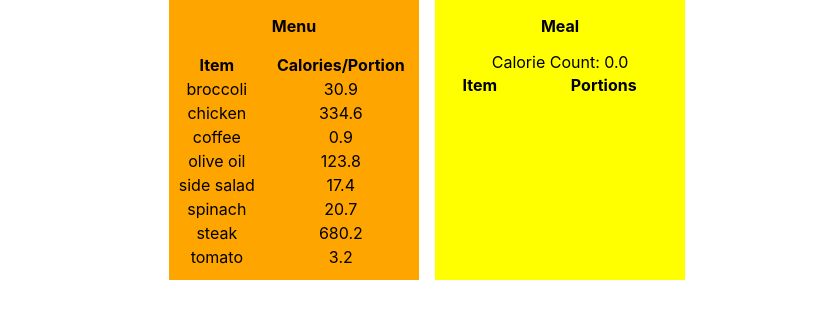
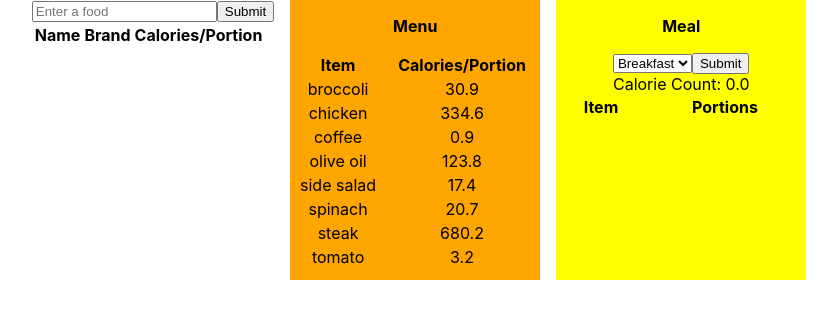
Before and after one commit to kchens/noom, a React (Create React App) app: page / in a window 1280 px wide. Shown: the top 318 px of the page, without its empty margins (221-1058 px from the left). Built offline with nearby package versions, Linux system fonts and the light colour scheme.

Commit message:
Working with Matija

```diff
--- a/src/App.jsx
+++ b/src/App.jsx
@@ -2,8 +2,16 @@ import React from 'react';
 import './App.css';
 import Menu from './components/Menu'
 import Meal from './components/Meal'
+import SearchInput from './components/SearchInput'
 import menuItems from './menuItems.json'
 import { roundToSingleDecimal, calcCaloriesPerPortion } from './utils'
+
+/**
+ * 1. Users can have multiple meals. Tag it as "Breakfast", "lunch"..
+   2. Everytime we add an item, we tag "Breakfast", "lunch"
+  => (a) If user tags a meal as "lunch", then they cannot tag a "breakfast". They can tag "dinner"
+
+ */
 
 class App extends React.Component {
   constructor(props) {
@@ -11,7 +19,13 @@ class App extends React.Component {
     this.state = {
       meal: {
         totalCalories: 0,
-        items: []
+        items: [],
+        type: '',
+      },
+      meals: {
+        'breakfast': [],
+        'lunch': [],
+        'dinner': [],
       },
       menuItems: [],
     }
@@ -22,6 +36,13 @@ class App extends React.Component {
     this.setState({ menuItems })
   }
 
+  addItemToMenu = (item) => {
+    const { menuItems } = this.state
+    const newMenuItems = menuItems.slice()
+    newMenuItems.push(item)
+    this.setState({ menuItems: newMenuItems })
+  }
+
   addItemToMeal = (newItem) => {
     const { meal } = this.state
     const newMeal = Object.assign({}, meal)
@@ -30,6 +51,18 @@ class App extends React.Component {
     newMeal.items = this.incrementPortionForNewitem(newMeal.items, newItem)
 
     this.setState({ meal: newMeal })
+  }
+
+  updateMeals = (type) => {
+    const { meal, meals } = this.state
+    const newMeals = Object.assign({}, meals)
+
+    const newMeal = Object.assign({}, meal)
+    newMeal.type = type
+    newMeals[type].push(newMeal)
+
+    // TODO: we might want to change meal as well, depending on UI
+    this.setState({ meals: newMeals })
   }
 
   incrementPortionForNewitem = (items, newItem) => {
@@ -48,12 +81,13 @@ class App extends React.Component {
   }
 
   render() {
-    const { meal, menuItems} = this.state
+    const { meal, menuItems, meals } = this.state
 
     return (
       <div className="App">
+        <SearchInput addItemToMenu={this.addItemToMenu} />
         <Menu menuItems={menuItems} addItemToMeal={this.addItemToMeal} />
-        <Meal meal={meal} />
+        <Meal meal={meal} meals={meals} updateMeals={this.updateMeals}/>
       </div>
     )
   }
--- a/src/components/Meal/index.jsx
+++ b/src/components/Meal/index.jsx
@@ -3,12 +3,53 @@ import PropTypes from 'prop-types'
 import { mealTitle, getMealCaption, portionsHeader, itemHeader } from '../../constants'
 import './index.css'
 
-const Meal = ({ meal }) => {
+class Meal extends React.Component {
+  constructor(props) {
+    super(props)
+    this.state = {
+      type: '',
+    }
+  }
+
+  updateMealType = (e) => {
+    this.setState({ type: e.target.value })
+  }
+
+  updateMeals = (e) => {
+    const { type } = this.state
+    const { updateMeals } = this.props
+    e.preventDefault()
+
+    updateMeals(type)
+  }
+
+  render() {
+    const { meal, meals } = this.props
     const hasMeal = meal.items.length > 0
+    const hasLunch = meals['lunch'].length > 0
+    const hasDinner = meals['dinner'].length > 0
 
+    // const selectComponent = () => {
+      // const myOptions = {
+      //   breakfast: ['breakfast', 'lunch', 'dinner'],
+      //   lunch: ['lunch', 'dinner'],
+      //   dinner: ['dinner'],
+      // }
+      // go over meals. if we see 'dinner', only render dinner
+      // const hasBreakfast = meals['breakfast'].length > 0
+
+    // }
     return (
       <div className="meal">
         <p><b>{mealTitle}</b></p>
+        <form onSubmit={this.updateMeals}>
+          <select onChange={this.updateMealType}>
+            {!hasDinner && !hasLunch && <option value="breakfast">Breakfast</option>}
+            {!hasDinner && <option value="lunch">Lunch</option>}
+            <option value="dinner">Dinner</option>
+          </select>
+          <input type="submit" />
+        </form>
         <table className="meal-table">
           <caption>{getMealCaption(meal.totalCalories)}</caption>
           <thead>
@@ -29,6 +70,8 @@ const Meal = ({ meal }) => {
       </div>
     )
   }
+}
+
 
 Meal.propTypes = {
   meal: PropTypes.shape({
--- /dev/null
+++ b/src/components/SearchInput/index.jsx
@@ -0,0 +1,69 @@
+import React from 'react'
+import { caloriesPortionHeader, getCaloriesPerPortion } from '../../constants'
+const getUrl = (newFood) => `https://uih0b7slze.execute-api.us-east-1.amazonaws.com/dev/search?kv=${newFood}`
+
+class SearchInput extends React.Component {
+    constructor(props) {
+        super(props)
+        this.state = {
+            searchTerm: '',
+            foods: []
+        }
+    }
+
+    updateSearchTerm = (e) => {
+        this.setState( {searchTerm: e.target.value} )
+    }
+
+    getNewFoods = (e) => {
+        e.preventDefault()
+
+        const { searchTerm } = this.state
+
+        if (searchTerm.length >= 3) {
+            fetch(getUrl(searchTerm)).then(res => res.json()).then((foods) => {
+                this.setState({ foods })
+            })
+        }
+    }
+
+    render() {
+        const { foods } = this.state
+        const { addItemToMenu } = this.props
+        const hasFoods = foods.length > 0
+        return (
+            <div>
+                <form onSubmit={this.getNewFoods}>
+                    <input
+                        onChange={this.updateSearchTerm}
+                        placeholder="Enter a food"
+                    />
+                    <input type="submit" />
+                </form>
+                <table className='results'>
+                    <thead>
+                        <tr>
+                            <th>Name</th>
+                            <th>Brand</th>
+                            <th>{caloriesPortionHeader}</th>
+                        </tr>
+                    </thead>
+                    <tbody>
+                        {hasFoods && foods.map((item, i) =>
+                            <tr
+                                key={i}
+                                onClick={() => addItemToMenu(item)}
+                            >
+                                <td>{item.name}</td>
+                                <td>{item.brand}</td>
+                                <td>{`${getCaloriesPerPortion(item)}`}</td>
+                            </tr>
+                        )}
+                    </tbody>
+                </table>
+            </div>
+        )
+    }
+}
+
+export default SearchInput
```
Lines whose indentation alone changed are shown as unchanged.
